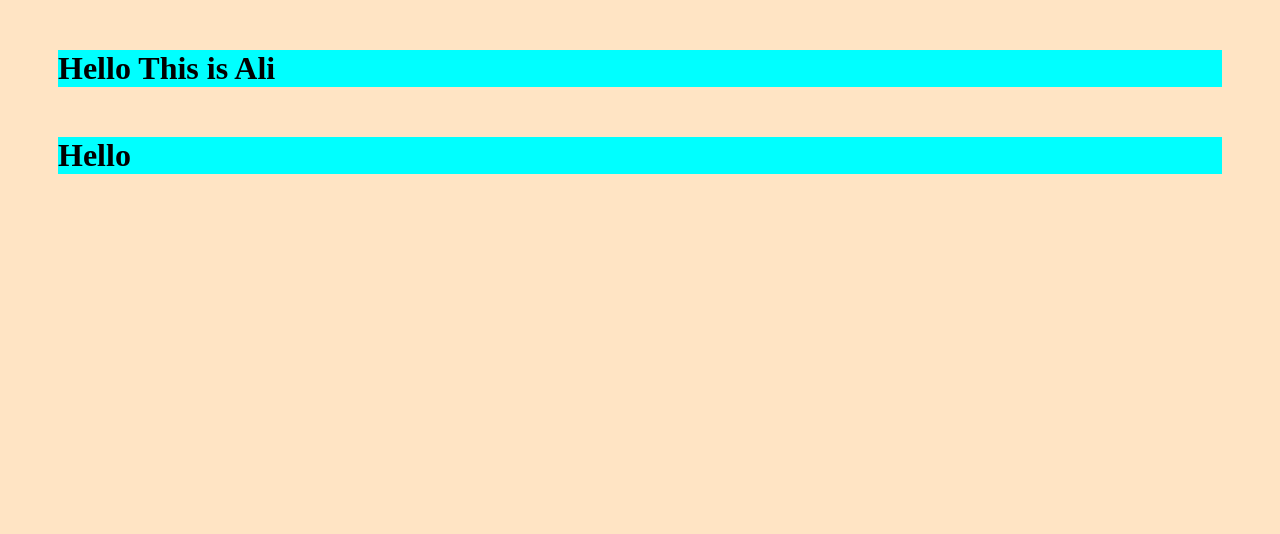
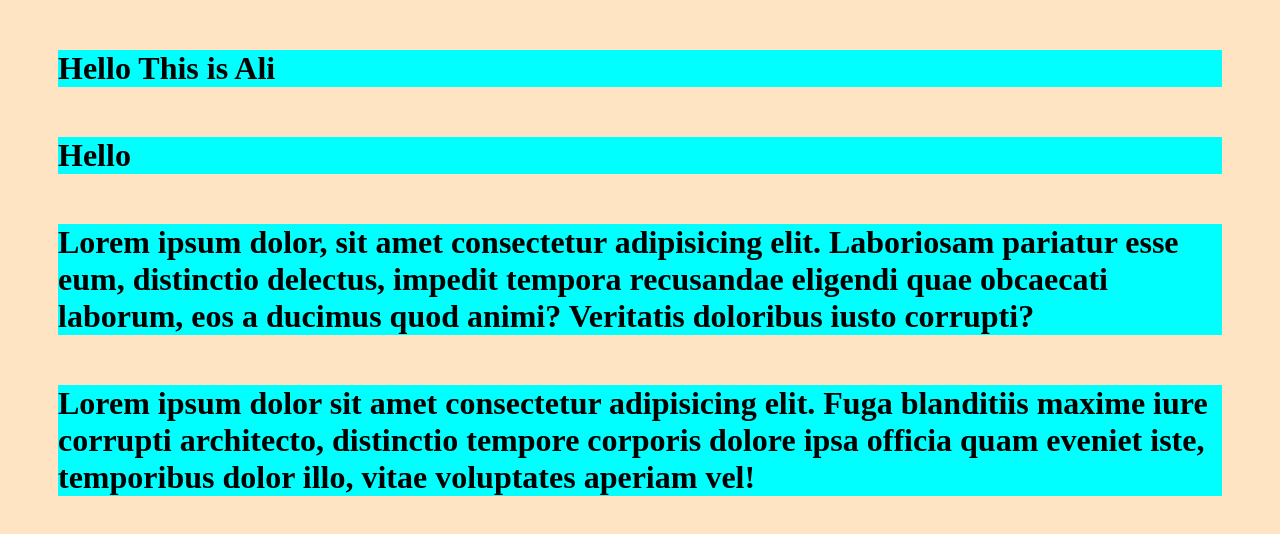
Before and after one commit to AliHussienPrograming/MyProject, a plain HTML site: page index.html in a window 1280 px wide. Drawn offline with Linux system fonts and the light colour scheme.

Commit message:
New changes

```diff
--- a/index.html
+++ b/index.html
@@ -10,5 +10,7 @@
 <body>
     <h1>Hello This is Ali</h1>
     <h1>Hello </h1>
+    <h1>Lorem ipsum dolor, sit amet consectetur adipisicing elit. Laboriosam pariatur esse eum, distinctio delectus, impedit tempora recusandae eligendi quae obcaecati laborum, eos a ducimus quod animi? Veritatis doloribus iusto corrupti? </h1>
+    <h1>Lorem ipsum dolor sit amet consectetur adipisicing elit. Fuga blanditiis maxime iure corrupti architecto, distinctio tempore corporis dolore ipsa officia quam eveniet iste, temporibus dolor illo, vitae voluptates aperiam vel!</h1>
 </body>
 </html>
```
